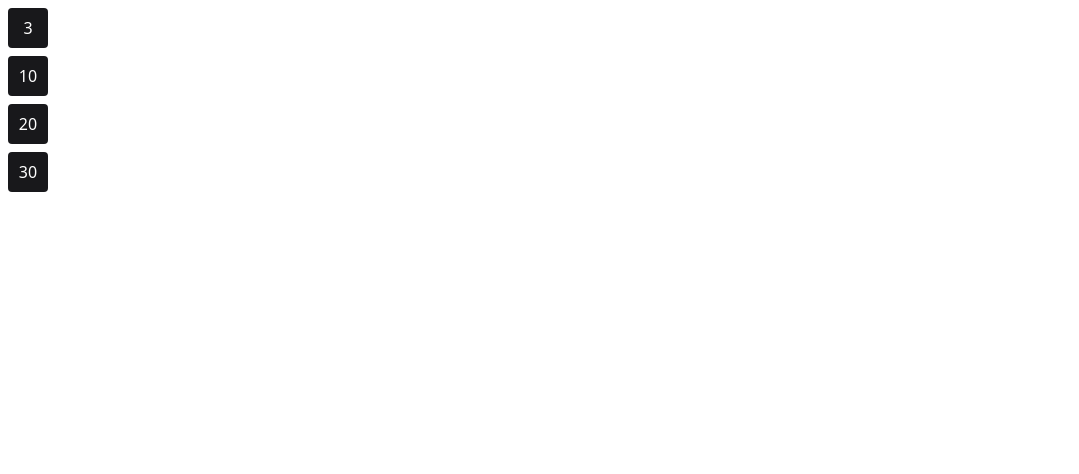
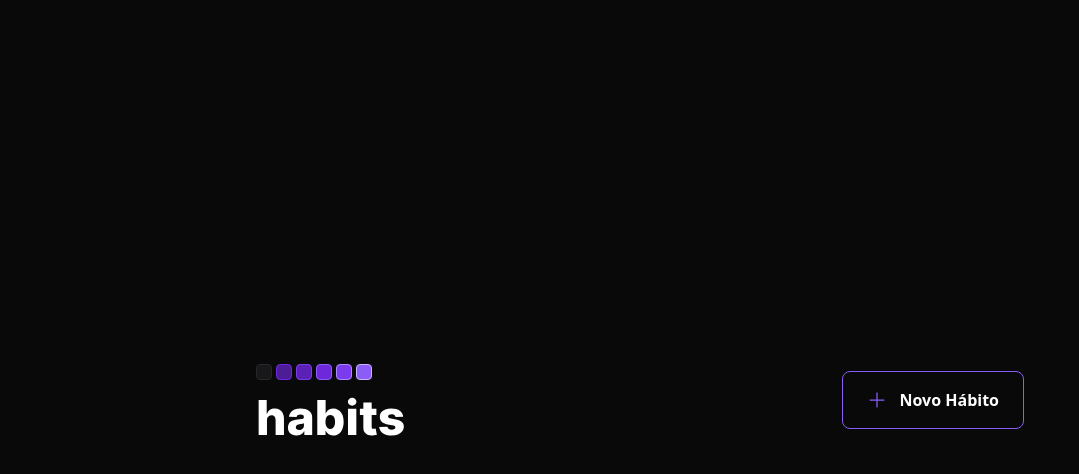
Before and after one commit to kelvinteixeira/NLW-setup-web, a React (Vite) app: page / in a window 1280 px wide. Shown: the top 474 px of the page, without its empty margins (0-1079 px from the left). Built offline with nearby package versions, Linux system fonts and the light colour scheme.

Commit message:
feat(Header): Criado componente Header

```diff
--- a/index.html
+++ b/index.html
@@ -6,7 +6,7 @@
     <meta name="viewport" content="width=device-width, initial-scale=1.0" />
     <title>Vite + React + TS</title>
   </head>
-  <body>
+  <body class="bg-background text-white">
     <div id="root"></div>
     <script type="module" src="/src/main.tsx"></script>
   </body>
--- a/package.json
+++ b/package.json
@@ -10,6 +10,7 @@
   },
   "dependencies": {
     "autoprefixer": "^10.4.13",
+    "phosphor-react": "^1.4.1",
     "postcss": "^8.4.21",
     "react": "^18.2.0",
     "react-dom": "^18.2.0"
--- a/src/App.tsx
+++ b/src/App.tsx
@@ -1,15 +1,15 @@
-import { Habit } from './component/Habit'
+// import { Habit } from './component/Habit'
 
-function App() {
+import { Header } from "./component/Header";
+
+
+export function App() {
 
   return (
-    <>
-      <Habit completed={3} />
-      <Habit completed={10} />
-      <Habit completed={20} />
-      <Habit completed={30} />
-    </>
+    <div className="w-screen h-screen flex justify-center items-center">
+      <div className="w-full max-w-5xl px-6 flex flex-col gap-16">
+        <Header />
+      </div>
+    </div>
   )
 }
-
-export default App
--- /dev/null
+++ b/src/component/Header.tsx
@@ -0,0 +1,18 @@
+import logoImage from '../assets/logo.svg'
+import { Plus } from 'phosphor-react'
+
+export function Header() {
+  return (
+    <div className='w-full max-w-3xl mx-auto flex items-center justify-between'>
+    <img src={logoImage} alt="Habits" />
+
+    <button
+      type='button'
+      className='border border-violet-500 font-semibold rounded-lg px-6 py-4 flex items-center gap-3 hover:border-violet-300'
+    >
+      <Plus size={20} className="text-violet-500" />
+      Novo Hábito
+    </button>
+    </div>
+  )
+}
--- a/src/main.tsx
+++ b/src/main.tsx
@@ -1,6 +1,6 @@
 import React from 'react'
 import ReactDOM from 'react-dom/client'
-import App from './App'
+import { App } from './App'
 import './styles/global.css'
 
 ReactDOM.createRoot(document.getElementById('root') as HTMLElement).render(
--- a/tailwind.config.cjs
+++ b/tailwind.config.cjs
@@ -5,7 +5,11 @@
     "./src/**/*.{js,ts,jsx,tsx}",
   ],
   theme: {
-    extend: {},
+    extend: {
+      colors: {
+        background: '#09090A'
+      }
+    },
   },
   plugins: [],
 }
```
Also changed, not shown: src/assets/logo.svg (added), 1 other file (tests, documents, lock files or other folders).
